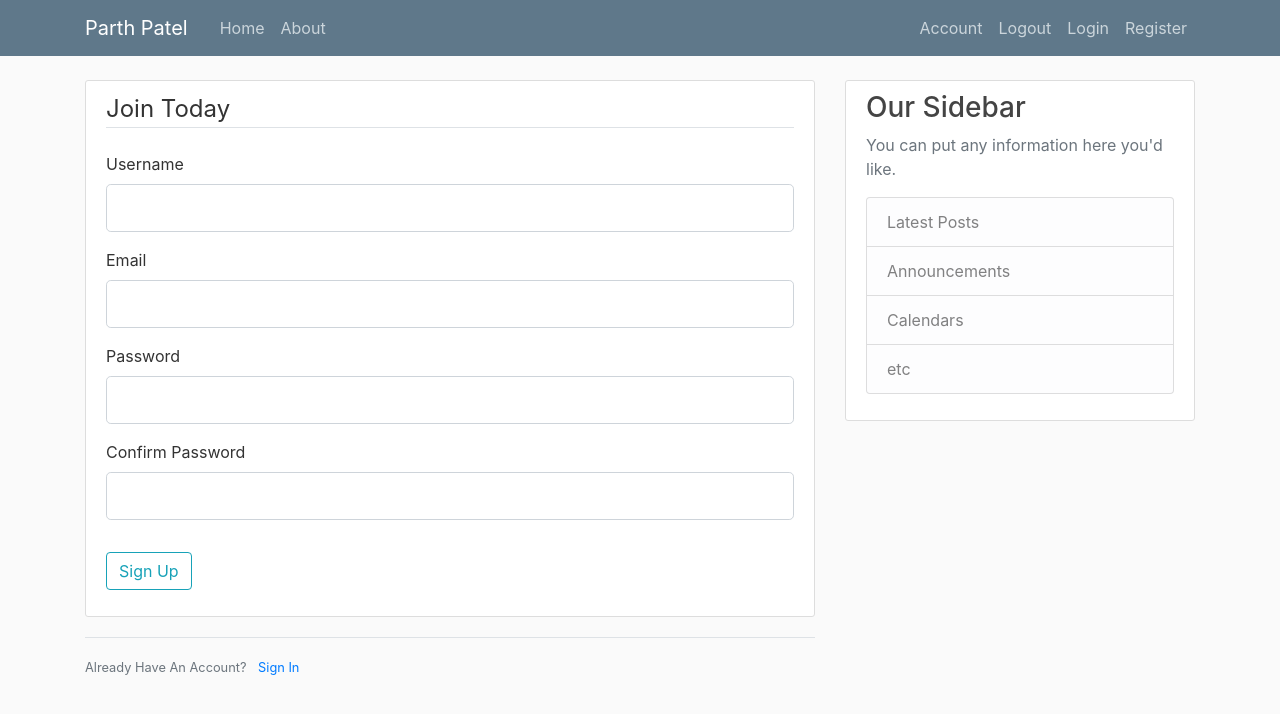
After one commit to parth7676/flaskdemo, a Flask app: page /register in a window 1280 px wide. The commit adds this page. Shown: the top 714 px of the page. Run offline with Flask 2, Linux system fonts and the light colour scheme; some libraries are stand-ins or nearby versions.

Commit message:
Added code for user register and login.

```diff
--- a/flaskblog/templates/layout.html
+++ b/flaskblog/templates/layout.html
@@ -28,6 +28,13 @@
             <div class="navbar-nav mr-auto">
               <a class="nav-item nav-link" href="{{ url_for('main.home') }}">Home</a>
               <a class="nav-item nav-link" href="{{ url_for('main.about') }}">About</a>
+            </div>
+             <!-- Navbar Right Side -->
+            <div class="navbar-nav">
+                <a class="nav-item nav-link" href="">Account</a>
+                <a class="nav-item nav-link" href="">Logout</a>
+                <a class="nav-item nav-link" href="{{ url_for('user.login') }}">Login</a>
+                <a class="nav-item nav-link" href="{{ url_for('user.register') }}">Register</a>
             </div>
           </div>
         </div>
--- /dev/null
+++ b/flaskblog/templates/register.html
@@ -0,0 +1,72 @@
+{% extends "layout.html" %}
+{% block content %}
+    <div class="content-section">
+        <form method="POST" action="">
+            {{ form.hidden_tag() }}
+            <fieldset class="form-group">
+                <legend class="border-bottom mb-4">Join Today</legend>
+                <div class="form-group">
+                    {{ form.username.label(class="form-control-label") }}
+
+                    {% if form.username.errors %}
+                        {{ form.username(class="form-control form-control-lg is-invalid") }}
+                        <div class="invalid-feedback">
+                            {% for error in form.username.errors %}
+                                <span>{{ error }}</span>
+                            {% endfor %}
+                        </div>
+                    {% else %}
+                        {{ form.username(class="form-control form-control-lg") }}
+                    {% endif %}
+                </div>
+                <div class="form-group">
+                    {{ form.email.label(class="form-control-label") }}
+                    {% if form.email.errors %}
+                        {{ form.email(class="form-control form-control-lg is-invalid") }}
+                        <div class="invalid-feedback">
+                            {% for error in form.email.errors %}
+                                <span>{{ error }}</span>
+                            {% endfor %}
+                        </div>
+                    {% else %}
+                        {{ form.email(class="form-control form-control-lg") }}
+                    {% endif %}
+                </div>
+                <div class="form-group">
+                    {{ form.password.label(class="form-control-label") }}
+                    {% if form.password.errors %}
+                        {{ form.password(class="form-control form-control-lg is-invalid") }}
+                        <div class="invalid-feedback">
+                            {% for error in form.password.errors %}
+                                <span>{{ error }}</span>
+                            {% endfor %}
+                        </div>
+                    {% else %}
+                        {{ form.password(class="form-control form-control-lg") }}
+                    {% endif %}
+                </div>
+                <div class="form-group">
+                    {{ form.confirm_password.label(class="form-control-label") }}
+                    {% if form.confirm_password.errors %}
+                        {{ form.confirm_password(class="form-control form-control-lg is-invalid") }}
+                        <div class="invalid-feedback">
+                            {% for error in form.confirm_password.errors %}
+                                <span>{{ error }}</span>
+                            {% endfor %}
+                        </div>
+                    {% else %}
+                        {{ form.confirm_password(class="form-control form-control-lg") }}
+                    {% endif %}
+                </div>
+            </fieldset>
+            <div class="form-group">
+                {{ form.submit(class="btn btn-outline-info") }}
+            </div>
+        </form>
+    </div>
+    <div class="border-top pt-3">
+        <small class="text-muted">
+            Already Have An Account? <a class="ml-2" href="{{ url_for('user.login') }}">Sign In</a>
+        </small>
+    </div>
+{% endblock content %}
--- a/flaskblog/user/forms.py
+++ b/flaskblog/user/forms.py
@@ -0,0 +1,35 @@
+from flask_wtf import FlaskForm
+from flask_wtf.file import FileField, FileAllowed
+from wtforms import StringField, PasswordField, SubmitField, BooleanField
+from wtforms.validators import DataRequired, Length, Email, EqualTo, ValidationError
+from flaskblog.models.user import User
+
+
+class RegistrationForm(FlaskForm):
+    username = StringField('Username',
+                           validators=[DataRequired(), Length(min=2, max=20)])
+    email = StringField('Email',
+                        validators=[DataRequired(), Email()])
+    password = PasswordField('Password', validators=[DataRequired()])
+    confirm_password = PasswordField('Confirm Password',
+                                     validators=[DataRequired(), EqualTo('password')])
+    submit = SubmitField('Sign Up')
+
+    @staticmethod
+    def validate_username(self, username):
+        user = User.query.filter_by(username=username.data).first()
+        if user:
+            raise ValidationError('That username is taken. Please choose a different one.')
+
+    @staticmethod
+    def validate_email(self, email):
+        user = User.query.filter_by(email=email.data).first()
+        if user:
+            raise ValidationError('That email is taken. Please choose a different one.')
+
+
+class LoginForm(FlaskForm):
+    email = StringField(label="Email", validators=[DataRequired(), Email()])
+    password = PasswordField(label="Password", validators=[DataRequired()])
+    remember = BooleanField(label="Remember Me")
+    login = SubmitField('Login')
--- a/flaskblog/user/routes.py
+++ b/flaskblog/user/routes.py
@@ -0,0 +1,40 @@
+from flask import render_template, request, Blueprint, redirect, url_for, flash
+from flask_login import login_user, current_user, logout_user, login_required
+from flaskblog.user.forms import RegistrationForm, LoginForm
+from flaskblog import db, bcrypt
+from flaskblog.models.user import User
+from flaskblog.models.post import Post
+
+user: Blueprint = Blueprint('user', __name__)
+
+
+@user.route("/register", methods=['GET', 'POST'])
+def register():
+    if current_user.is_authenticated:
+        return redirect(url_for('main.home'))
+    registration_from = RegistrationForm()
+    if registration_from.validate_on_submit():
+        encrypted_pass = bcrypt.generate_password_hash(registration_from.password.data).decode('utf-8')
+        user_data = User(username=registration_from.username.data, email=registration_from.email.data,
+                         password=encrypted_pass)
+        db.session.add(user_data)
+        db.session.commit()
+        flash('Your account has been created! You are now able to log in', 'success')
+        return redirect(url_for('user.login'))
+    return render_template('register.html', form=registration_from)
+
+
+@user.route("/login", methods=['GET', 'POST'])
+def login():
+    if current_user.is_authenticated:
+        return redirect(url_for('main.home'))
+    login_form = LoginForm()
+    if login_form.validate_on_submit():
+        user_exist = User.query.filter_by(email=login_form.email.data).first()
+        if user_exist and bcrypt.check_password_hash(user_exist.password, login_form.password.data):
+            login_user(user_exist, remember=login_form.remember.data)
+            next_page = request.args.get('next')
+            return redirect(next_page) if next_page else redirect(url_for('main.home'))
+        else:
+            flash('Login unsuccessful, Please check email and password', 'danger')
+    return render_template('login.html', title='Login', form=login_form)
```
Also changed, not shown: flaskblog/__init__.py (+11 -2 lines), flaskblog/models/user.py (+8 -2 lines), flaskblog/templates/login.html (added, +52 -0 lines), flaskblog/site.db.
